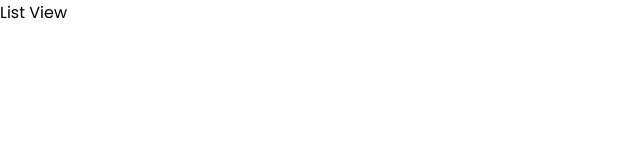
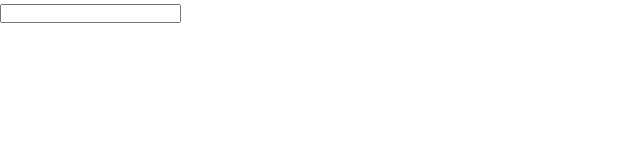
Before and after one commit to carlosgl93/TypeScript-TodoList, a React (Create React App) app: page / in a window 1280 px wide. Shown: the top 160 px of the page, without its empty margins (0-640 px from the left). Built offline with nearby package versions, Linux system fonts and the light colour scheme.

Commit message:
add task functionality and some validations

```diff
--- a/package.json
+++ b/package.json
@@ -11,6 +11,7 @@
     "@types/react": "^17.0.0",
     "@types/react-dom": "^17.0.0",
     "@types/react-router-dom": "^5.1.8",
+    "nanoid": "^3.1.25",
     "react": "^17.0.2",
     "react-dom": "^17.0.2",
     "react-icons": "^4.2.0",
--- a/src/screens/ListScreen.tsx
+++ b/src/screens/ListScreen.tsx
@@ -1,7 +1,38 @@
-import React from 'react';
+import React, { useState } from 'react';
+import { nanoid } from 'nanoid';
 
 type Props = {};
 
+type Task = {
+  id: string;
+  label: string;
+};
 export const ListScreen: React.FC<Props> = () => {
-  return <div>List View</div>;
+  const [tasks, setTasks] = useState<Task[]>([]);
+  const [newTaskLabel, setNewTaskLabel] = useState('');
+
+  const handleNewTaskLabelChange = (e: React.ChangeEvent<HTMLInputElement>) =>
+    setNewTaskLabel(e.target.value);
+
+  const handleNewTaskKeyPress = (e: React.KeyboardEvent<HTMLInputElement>) => {
+    if (e.key === 'Enter' && newTaskLabel !== '') {
+      setTasks((task) => [...tasks, { id: nanoid(), label: newTaskLabel }]);
+      setNewTaskLabel('');
+    }
+  };
+  return (
+    <div>
+      <ul>
+        {tasks.map((task) => (
+          <li key={task.id}>{task.label}</li>
+        ))}
+      </ul>
+      <input
+        value={newTaskLabel}
+        onChange={handleNewTaskLabelChange}
+        onKeyPress={handleNewTaskKeyPress}
+        type="text"
+      />
+    </div>
+  );
 };
```
Also changed, not shown: 1 other file (tests, documents, lock files or other folders).
